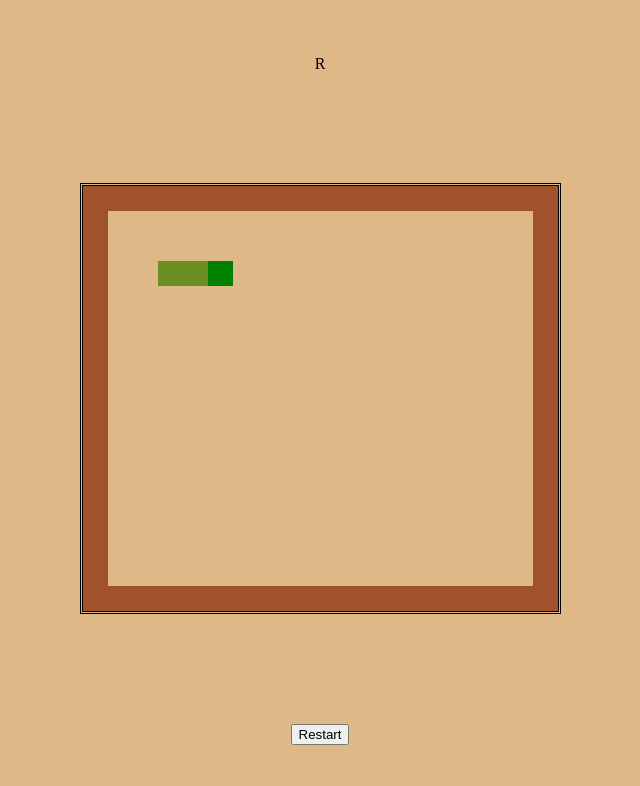
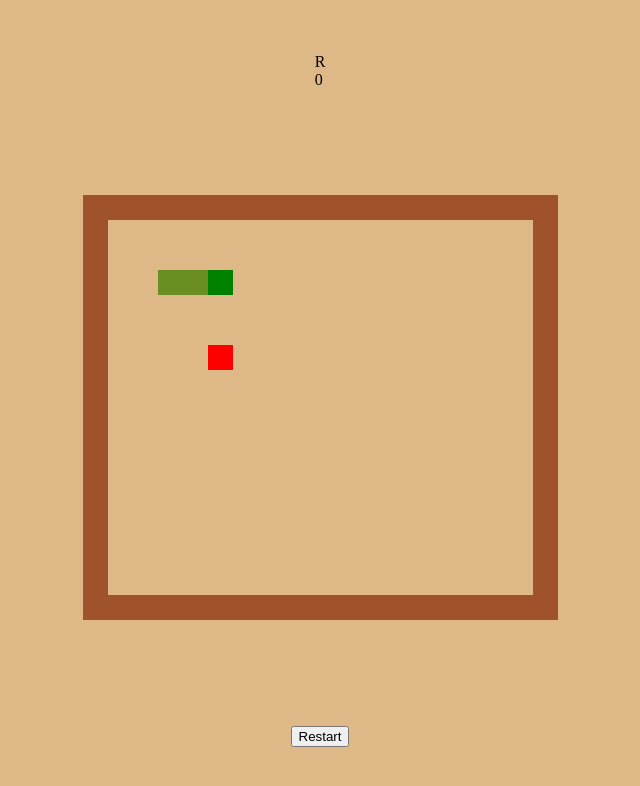
Before and after one commit to ghmurua/snake-game-js, a plain HTML site: page index.html in a window 1280 px wide. Shown: the whole page, without its empty margins (320-960 px from the left). Drawn offline with Linux system fonts and the light colour scheme.

Commit message:
Agregando manzanas, comer y puntos

```diff
--- a/code.js
+++ b/code.js
@@ -3,12 +3,16 @@ const game = document.querySelector('.game')
 snake = []
 long = 0
 direction = 'R'
+walls = []
+random = 0
+points = 0
 
 function newGame() {
     game.innerHTML = ''
     snake = [60,61,62,63]
     long = snake.length-1
     direction = 'R'
+    points = 0
 
     for (let i=1; i<=323; i++) {
         let box = document.createElement('DIV')
@@ -24,12 +28,15 @@ function newGame() {
     }
     for (let j=38; j<=304; j+=19) {
         document.querySelector(`.t${j}`).classList.add('wall')
+        walls.push(j)
     }
     for (let j=20; j<=286; j+=19) {
         document.querySelector(`.t${j}`).classList.add('wall')
+        walls.push(j)
     }
 
     initSnake()
+    putFruit()
 }
 
 newGame()
@@ -67,6 +74,7 @@ function showMovement() {
     document.querySelector(`.t${end}`).classList.toggle('snakeBody')
 
     crash(head)
+    eatFruit(head)
 }
 
 function crash(head) {
@@ -76,3 +84,26 @@ function crash(head) {
         console.log('chocando')
     }
 }
+
+function putFruit() {
+    lastRandom = random
+    random = Math.ceil(Math.random() * 282) + 21
+    if (walls.indexOf(random) < 0 &&
+        snake.indexOf(random) < 0 &&
+        random != lastRandom)
+    {
+        document.querySelector(`.t${random}`).classList.toggle('apple')
+    } else {
+        putFruit()
+    }
+}
+
+function eatFruit(head) {
+    if (head === random) {
+        points += 1
+        document.querySelector('.pointsInfo').innerHTML = `${points}`
+        console.log('manzana deglutida')
+        document.querySelector(`.t${random}`).classList.toggle('apple')
+        putFruit()
+    }
+}
--- a/index.html
+++ b/index.html
@@ -11,7 +11,10 @@
 <body>
 
     <div class="main">
-        <div class="keyInfo">R</div>
+        <div>
+            <div class="keyInfo">R</div>
+            <div class="pointsInfo">0</div>
+        </div>
         <div class="game"></div>
         <input class="keyCapturer" onkeydown="onKeyDownHandler(event);" autofocus>
         <button onclick="newGame()">Restart</button>
--- a/style.css
+++ b/style.css
@@ -17,7 +17,6 @@ body {
 .game {
     display: grid;
     grid-template-columns: repeat(19,auto);
-    border: 3px double black;
 }
 
 .tile {
@@ -37,6 +36,10 @@ body {
     background-color: sienna;
 }
 
+.apple {
+    background-color: red;
+}
+
 .keyCapturer {
     position: absolute;
     top: 0;
```
